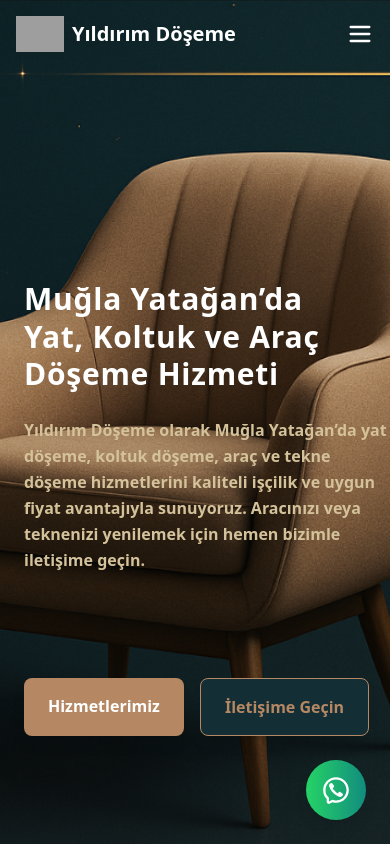
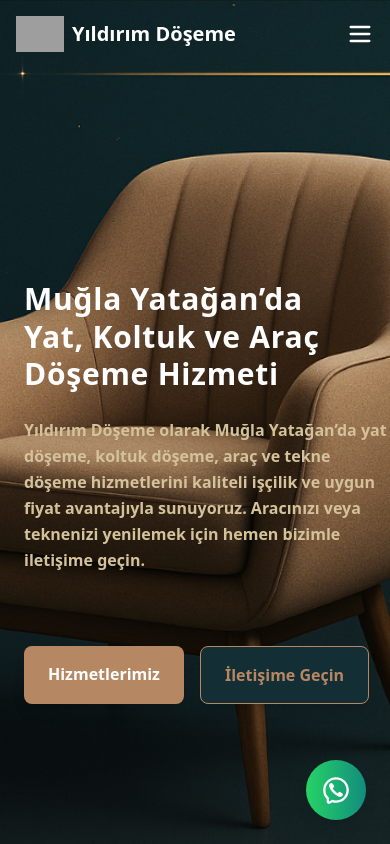
Before and after one commit to LeventDemir/upholsterer, a Nuxt app: page / in a window 390 px wide. Shown: the top 844 px of the page. Built offline with nearby package versions, Linux system fonts and the light colour scheme; grey boxes are pictures that could not be loaded.

Commit message:
finish 123ee

```diff
--- a/app.vue
+++ b/app.vue
@@ -664,7 +664,7 @@ const navbarTextColorComputed = computed(() => getContrastColor(navbarBgColor.va
 
 @media (max-width: 767px) {
   .buttons-container {
-    bottom: 12rem !important;
+    bottom: 14rem !important;
     /* veya ihtiyacına göre 14rem, 16rem deneyebilirsin */
   }
 }
```
